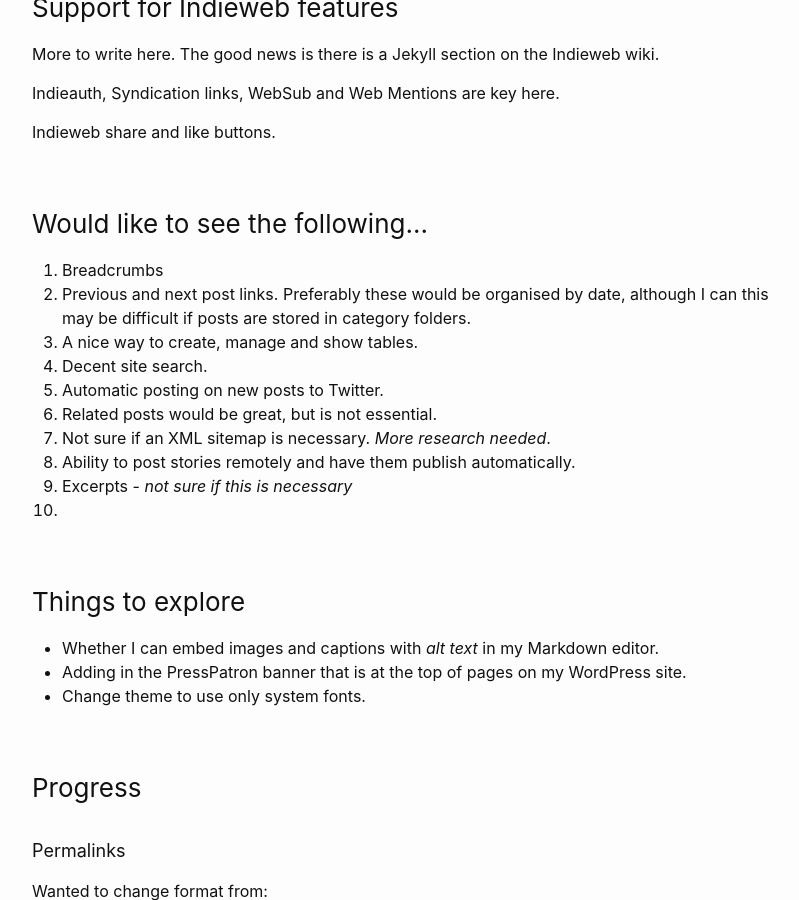
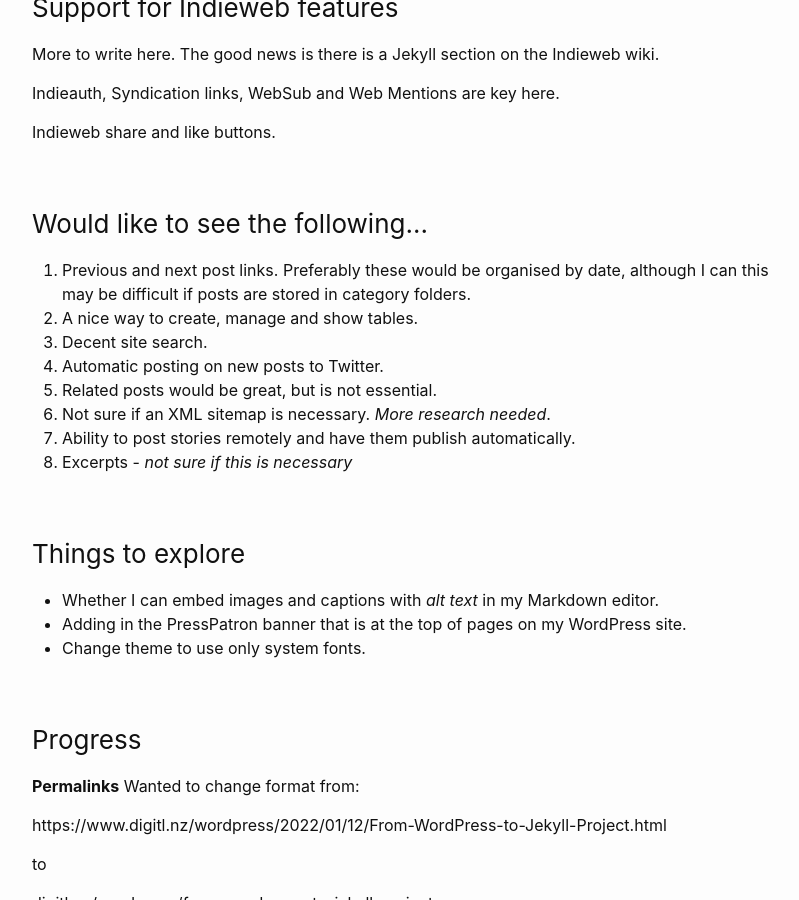
Before and after one commit to billbennettnz/billbennettnz.github.io, a Jekyll site: the page built from _posts/2022-01-13-From WordPress to Jekyll Project.markdown, in a window 1280 px wide and 900 px high, scrolled down 1240 px. Shown: the whole window, without its empty margins (238-1037 px from the left). Built offline with Jekyll 4.4.1, drawn with Linux system fonts in a browser that asks for light colours.

Commit message:
Update 2022-01-13-From WordPress to Jekyll Project.markdown

```diff
--- a/_posts/2022-01-13-From WordPress to Jekyll Project.markdown
+++ b/_posts/2022-01-13-From WordPress to Jekyll Project.markdown
@@ -45,7 +45,6 @@ Indieweb share and like buttons.
 
 
 ### Would like to see the following...
-1. Breadcrumbs
 2. Previous and next post links. Preferably these would be organised by date, although I can this may be difficult if posts are stored in category folders.
 3. A nice way to create, manage and show tables.
 4. Decent site search.
@@ -63,7 +62,7 @@ Indieweb share and like buttons.
 
 
 ### Progress
-##### Permalinks
+**Permalinks**
 Wanted to change format from:
 
 https://www.digitl.nz/wordpress/2022/01/12/From-WordPress-to-Jekyll-Project.html
@@ -83,15 +82,15 @@ but am now stuck with the code %20 between words in the permalink.
 - There could be a problem with permalinks later as, unlike WordPress, Jekyll can't spot duplicate URLs on the site. Need to work on this.
 
 ### Moved to done
-##### Breadcrumbs
+**Breadcrumbs**
 Used the method described on this page:
 
 https://jekyllcodex.org/without-plugin/breadcrumbs/#
 
-##### Google Search Console
+**Google Search Console**
 Verifyed site on GSC. Not essential, but useful for spotting problems when the site is bigger.
 
-##### RSS feed
+**RSS feed**
 Turns out this was built-in.
 
 ### Is there anything I missed?
```
Also changed, not shown: other parts of _posts/2022-01-13-From WordPress to Jekyll Project.markdown (+1 -1 lines).
